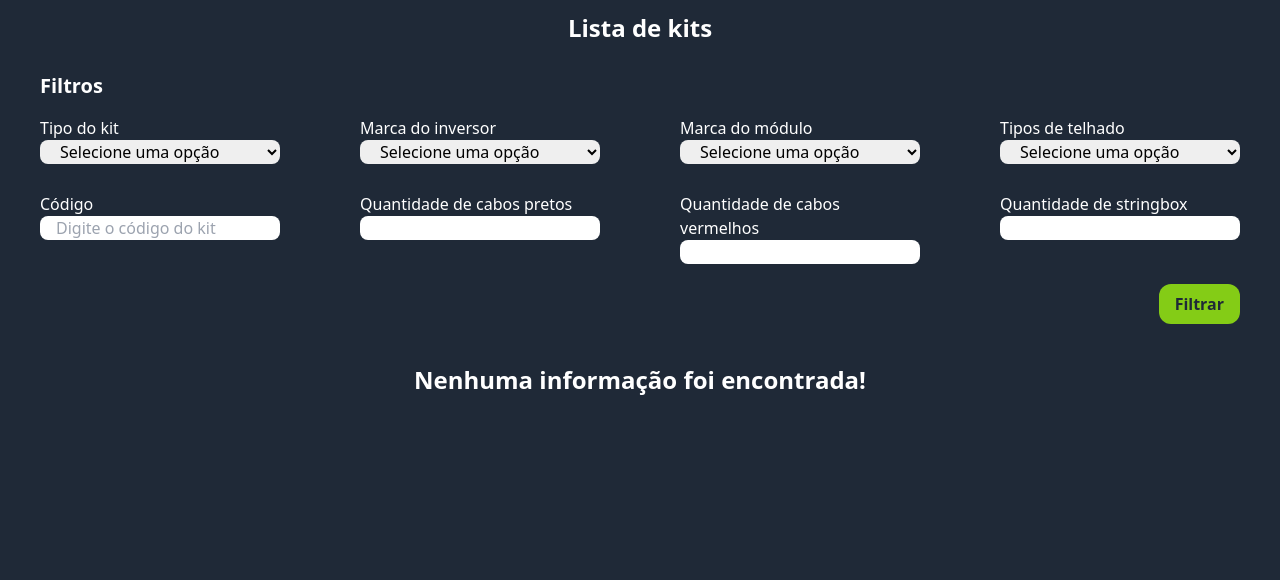
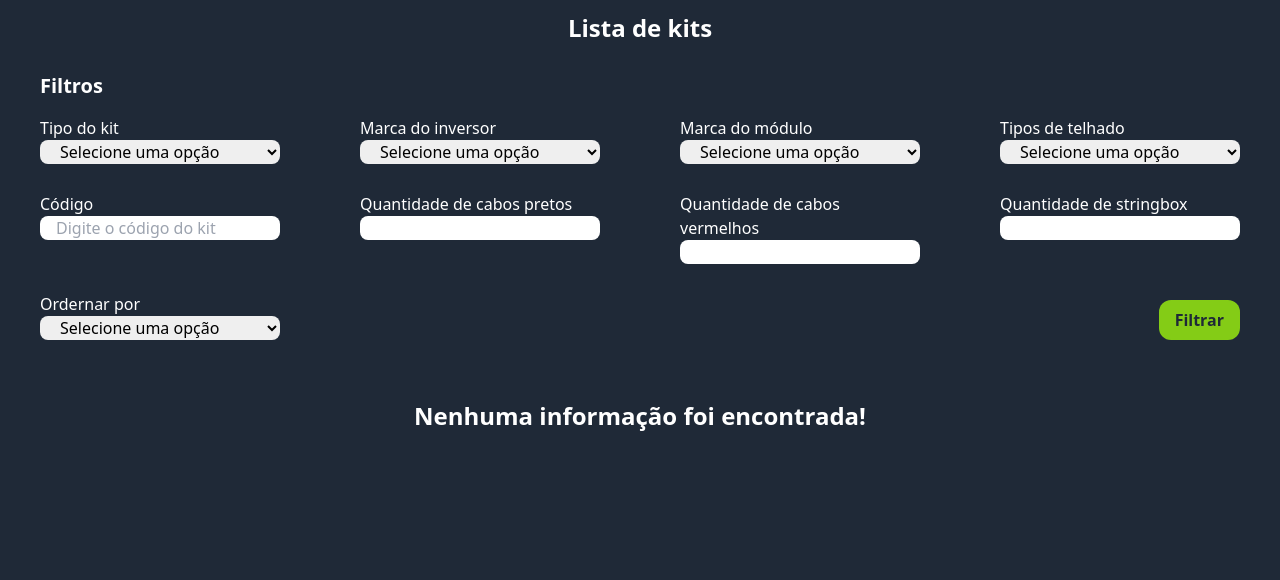
Before and after one commit to brunamariap/import-spreadsheet-data, a Django app: page /kits/filter/ in a window 1280 px wide. Shown: the top 580 px of the page. Run offline with Django 4.2, Linux system fonts and the light colour scheme; data that the repository does not hold is empty; some libraries are stand-ins or nearby versions.

Commit message:
Adicionando filtro para ordenar kits por preço

```diff
--- a/core/forms.py
+++ b/core/forms.py
@@ -28,6 +28,12 @@ class KitFilterForm(forms.Form):
     TYPES_ROOF_CHOICES.extend((x['roof'], x['roof'])
                             for x in types_roof)
 
+    ORDER_BY_CHOICES = [
+        default_option_selected,
+        ('asc', 'Menor preço'),
+        ('desc', 'Maior preço'),
+    ]
+
     type_kit = forms.ChoiceField(label='Tipo do kit', choices=KIT_TIPES_CHOICES, required=False, widget=forms.Select(
         attrs={
             'class': "text-gray rounded-lg px-4",
@@ -41,6 +47,10 @@ class KitFilterForm(forms.Form):
             'class': "text-gray rounded-lg px-4",
         }))
     roof = forms.ChoiceField(label='Tipos de telhado', choices=TYPES_ROOF_CHOICES, required=False, widget=forms.Select(
+        attrs={
+            'class': "text-gray rounded-lg px-4",
+        }))
+    order_by = forms.ChoiceField(label='Ordernar por', choices=ORDER_BY_CHOICES, required=False, widget=forms.Select(
         attrs={
             'class': "text-gray rounded-lg px-4",
         }))
--- a/core/templates/kit-details.html
+++ b/core/templates/kit-details.html
@@ -20,7 +20,7 @@
                 <div class="text-white text-xl">
                     <p>Código: {{kit.code}}</p>
 
-                    <p>Preço: {{kit.price}}</p>
+                    <p>Preço: R$ {{kit.price}}</p>
                     <p>Telhado: {{kit.roof}}</p>
                     <p>Conexão: {{kit.connection}}</p>
                     <p>Modelo do módulo: {{kit.module_model}}</p>
--- a/core/templates/kit-filters.html
+++ b/core/templates/kit-filters.html
@@ -46,6 +46,7 @@
                                 <label class="text-white" for="{{form.roof.id_for_label}}">{{form.roof.label}}</label>
                                 {{form.roof}}
                             </div>
+
                         </fieldset>
                         <fieldset class="flex flex-wrap justify-between gap-y-3 mt-2 mb-5">
                             <div class="flex flex-col w-1/5">
@@ -62,17 +63,24 @@
                             <div class="flex flex-col w-1/5">
                                 <label class="text-white"
                                     for="{{form.amount_of_red_cables.id_for_label}}">{{form.amount_of_red_cables.label}}</label>
-                                {{form.amount_of_red_cables}}
-                            </div>
+                                    {{form.amount_of_red_cables}}
+                                </div>
 
                             <div class="flex flex-col w-1/5">
                                 <label class="text-white"
-                                    for="{{form.quantity_stringbox.id_for_label}}">{{form.quantity_stringbox.label}}</label>
+                                for="{{form.quantity_stringbox.id_for_label}}">{{form.quantity_stringbox.label}}</label>
                                 {{form.quantity_stringbox}}
                             </div>
                         </fieldset>
-                        <button type="submit"
-                            class="bg-lime-500 p-2 px-4 rounded-xl font-bold text-gray-800 w-fit h-fit self-end">Filtrar</button>
+                        <fieldset class="flex flex-wrap justify-between gap-y-3 mt-2 mb-5">
+                            <div class="flex flex-col w-1/5">
+                                <label class="text-white" for="{{form.order_by.id_for_label}}">{{form.order_by.label}}</label>
+                                {{form.order_by}}
+                            </div>
+
+                            <button type="submit"
+                                class="bg-lime-500 p-2 px-4 rounded-xl font-bold text-gray-800 w-fit h-fit self-end">Filtrar</button>
+                        </fieldset>
                     </form>
                 </div>
             </section>
--- a/core/views.py
+++ b/core/views.py
@@ -102,6 +102,7 @@ def filter_kits_view(request):
         amount_of_black_cables = request.GET.get('amount_of_black_cables')
         quantity_stringbox = request.GET.get('quantity_stringbox')
         roof = request.GET.get('roof')
+        order_by = request.GET.get('order_by')
 
         kits = Kit.objects.all()
 
@@ -129,6 +130,12 @@ def filter_kits_view(request):
         if quantity_stringbox:
             kits = kits.filter(Q(quantity_stringbox=quantity_stringbox))
 
+        if order_by:
+            if order_by == 'asc':
+                kits = kits.order_by('price')
+            elif order_by == 'desc':
+                kits = kits.order_by('-price')
+
         context = {
             'object_list': kits,
             'form': form,
@@ -143,6 +150,7 @@ class KitListView(ListView):
     allow_empty = True
     template_name = 'list-kits.html'
     paginate_by = 15
+    ordering = ['-price']
 
 
 class KitDetailsView(DetailView):
```
